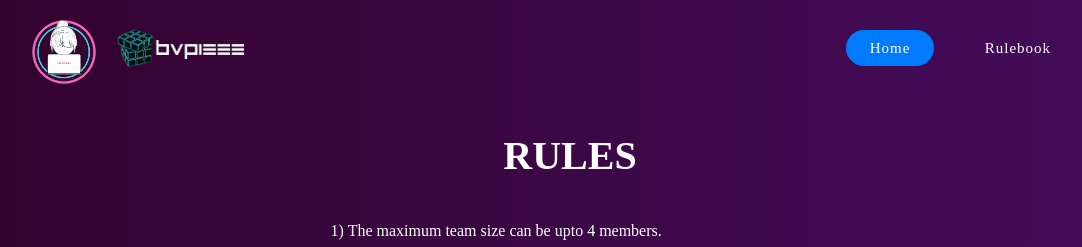
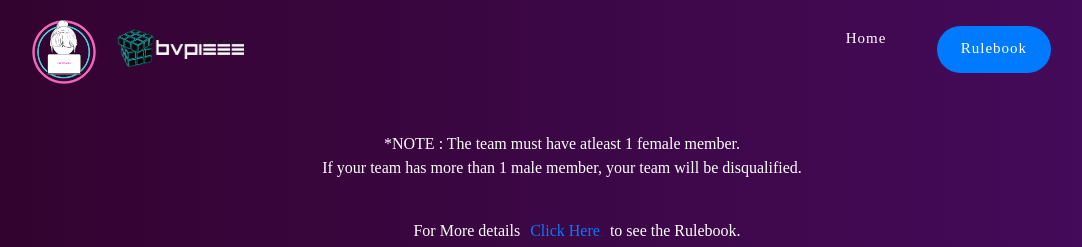
Before and after one commit to BVPIEEE/wiehack3.0-landing, a PHP site: page /Wiehack3-backend-main/portal/index.php in a window 1280 px wide. Shown: the top 247 px of the page, without its empty margins (70-1152 px from the left). Run offline with PHP 8.4, Linux system fonts and the light colour scheme; some libraries are stand-ins or nearby versions.

Commit message:
updated registration

```diff
--- a/Wiehack3-backend-main/portal/index.php
+++ b/Wiehack3-backend-main/portal/index.php
@@ -42,8 +42,8 @@ body{
       <img src="../../assets/wiehacklogo3.png" class="wiehack-logo">
       <img src="../../assets/bvpieeelogo.png" class="bvpieee-logo">
       <ul class="nav-links">
-        <li><a href="../../index.html" class="login-btn">Home</a></li>
-        <li class="links"><a href="../../assets/rulebook1.pdf" target="_blank">Rulebook</a></li>
+        <li><a href="../../index.html" class="login" style="margin-top: 40px;">Home</a></li>
+        <li class="links login-btn"><a href="../../assets/rulebook.pdf" target="_blank">Rulebook</a></li>
       </ul>
       <div class="burger">
         <div class="line1"></div>
@@ -54,14 +54,14 @@ body{
 
 
     <div id="rules">
-      <h1>RULES</h1>
-      <p>1) The maximum team size can be upto 4 members.<br> 2) The team must have atleast 1 female member and atmost 1 male member. <br><br>*NOTE : If your team has more than 1 male member, your team will be disqualified.
+      <p style="margin-right: 80px; text-align: center;">*NOTE : The team must have atleast 1 female member. <br>If your team has more than 1 male member, your team will be disqualified.</p>
+      <p style=" margin-right: 50px;"> For More details  <a class="" href="../../assets/rulebook.pdf" style="padding-right: 10px; padding-left: 10px;" target="_blank"> Click Here </a> to see the Rulebook.
       </p>
     </div>
 
 
     <div style="text-align: center;">
-          <iframe src="https://docs.google.com/forms/d/e/1FAIpQLSfF5Y-QKq2bTHnmFS0Dbw58G-uJ1dSkrPTsN9-ZWmdXTxfjWg/viewform?embedded=true" width="640" height="3145" frameborder="0" marginheight="0" marginwidth="0">Loading…</iframe>
+          <iframe src="https://docs.google.com/forms/d/e/1FAIpQLSfF5Y-QKq2bTHnmFS0Dbw58G-uJ1dSkrPTsN9-ZWmdXTxfjWg/viewform?embedded=true" width="640" height="1000" frameborder="0" marginheight="0" marginwidth="0">Loading…</iframe>
     </div>
 <br><br>
 <!--
```
